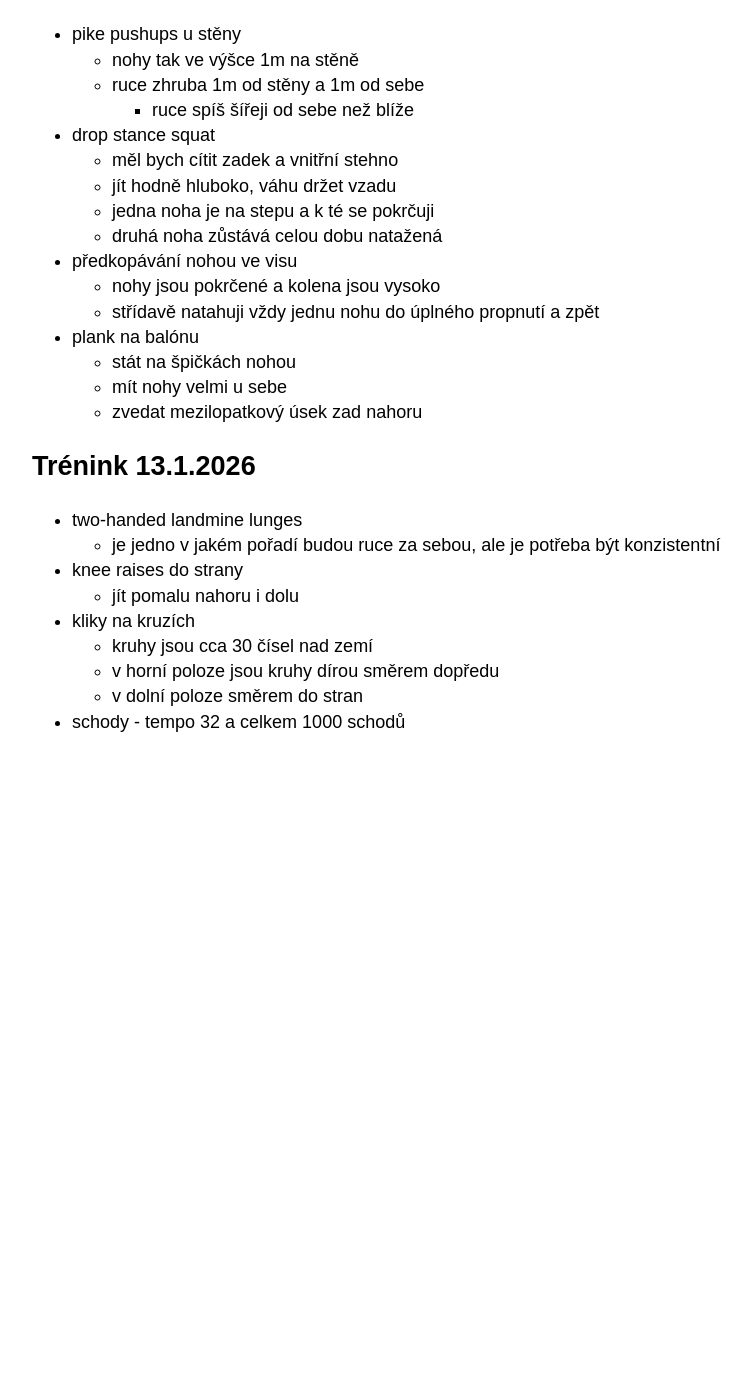
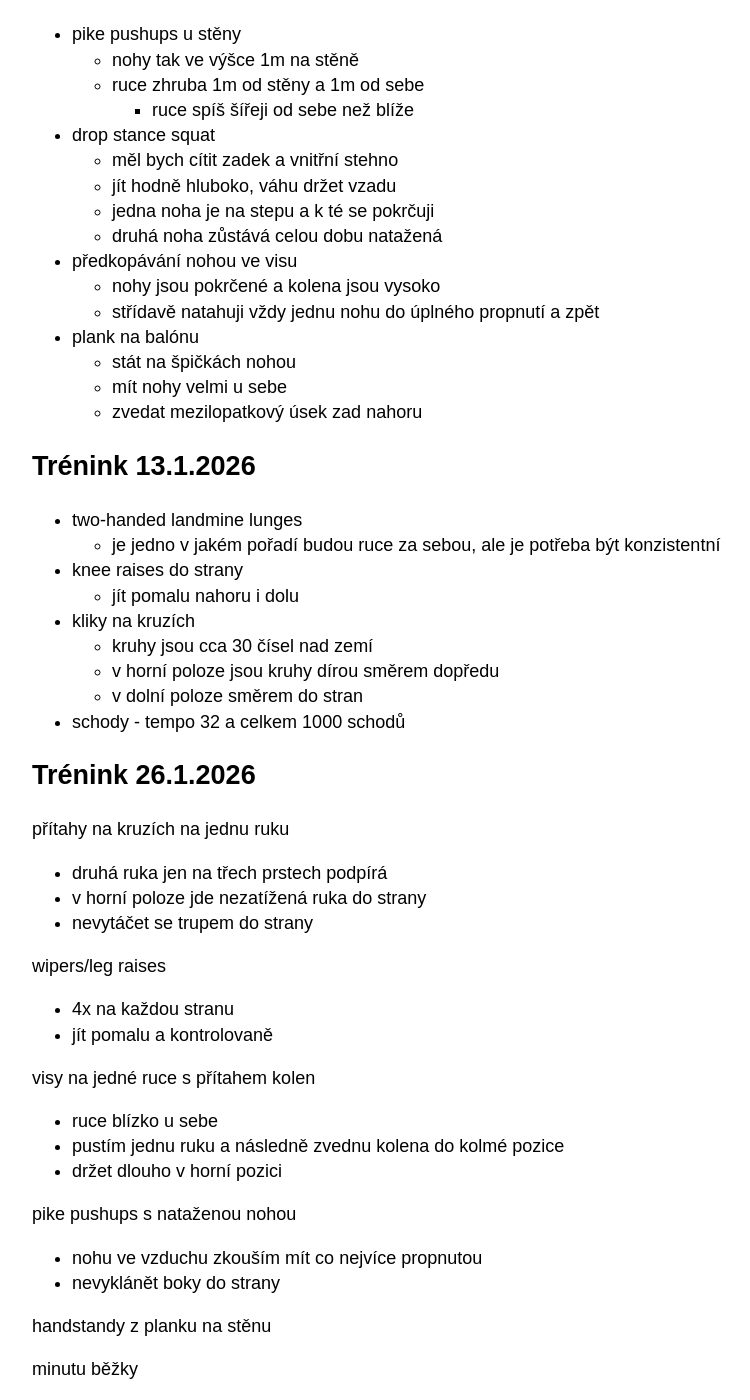
Before and after one commit to hartmaj2/hartmaj2.github.io, a Jekyll site: the page built from sections/sports/fitness.md, in a window 1280 px wide and 1400 px high, scrolled down 6432 px. Shown: the whole window, without its empty margins (158-908 px from the left). Built offline with Jekyll 4.4.1, drawn with Linux system fonts in a browser that asks for light colours; before the commit the page ends 7185 px from its top, so only the background shows below that.

Commit message:
Update fitness.md

```diff
--- a/sections/sports/fitness.md
+++ b/sections/sports/fitness.md
@@ -330,3 +330,27 @@ permalink: /sports/fitness
   - v dolní poloze směrem do stran
 
 - schody - tempo 32 a celkem 1000 schodů
+
+## Trénink 26.1.2026
+
+přítahy na kruzích na jednu ruku
+  - druhá ruka jen na třech prstech podpírá
+  - v horní poloze jde nezatížená ruka do strany
+  - nevytáčet se trupem do strany
+
+wipers/leg raises
+  - 4x na každou stranu
+  - jít pomalu a kontrolovaně
+
+visy na jedné ruce s přítahem kolen
+  - ruce blízko u sebe
+  - pustím jednu ruku a následně zvednu kolena do kolmé pozice
+  - držet dlouho v horní pozici
+
+pike pushups s nataženou nohou
+  - nohu ve vzduchu zkouším mít co nejvíce propnutou
+  - nevyklánět boky do strany
+
+handstandy z planku na stěnu
+
+minutu běžky
```
